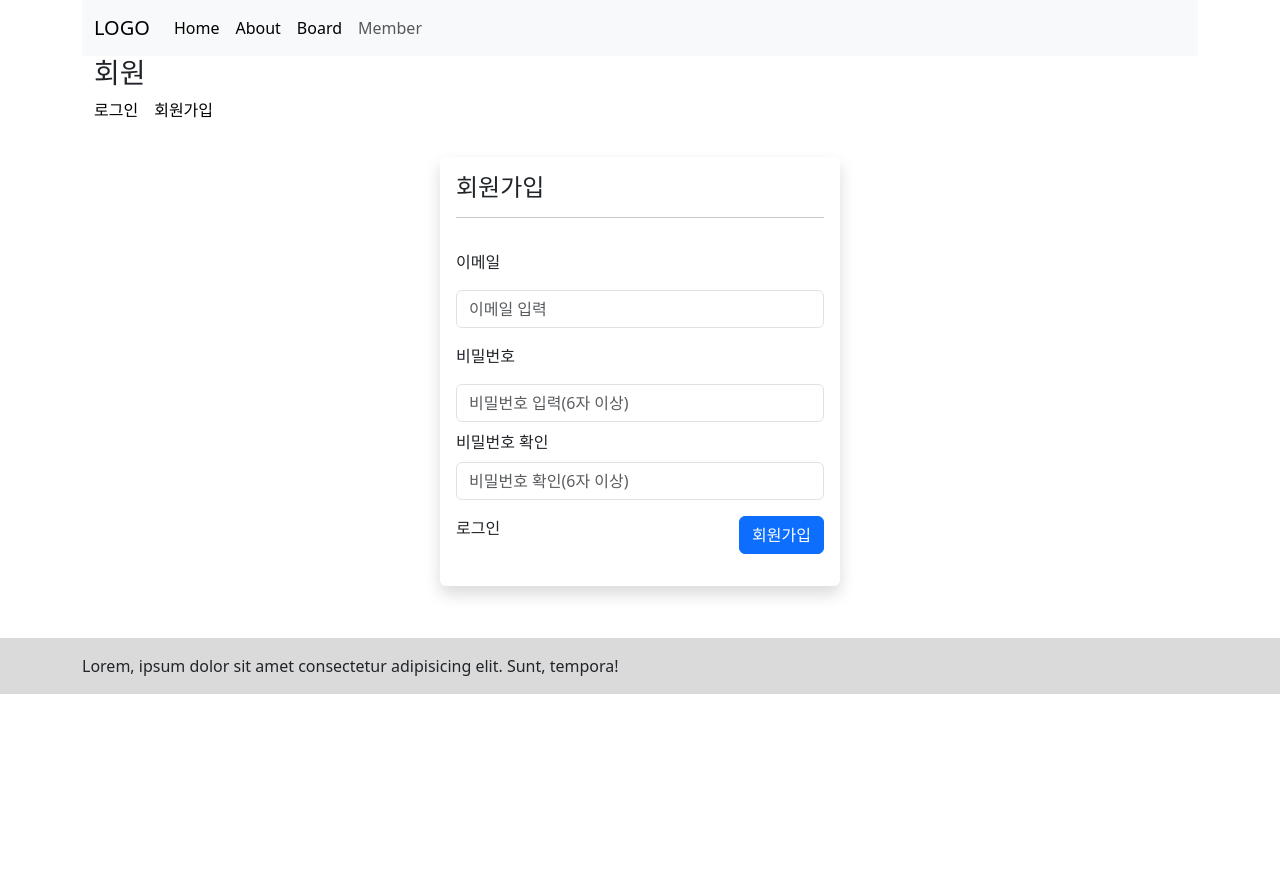
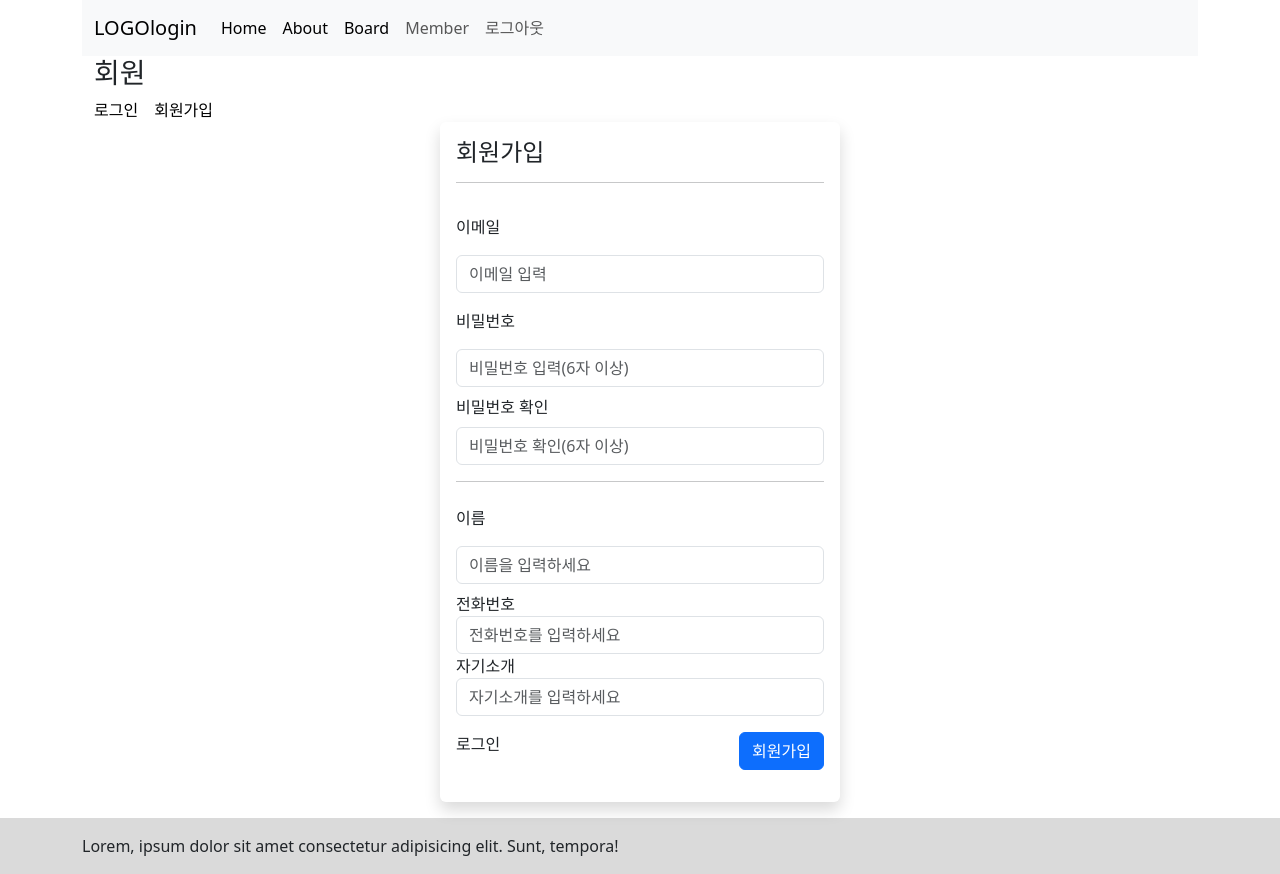
Before and after one commit to kartia01/2025testbbs, a React (Vite) app: page /member/signup in a window 1280 px wide. Before the commit the page ends 800 px from the top, so only its background shows below. Built offline with nearby package versions, Linux system fonts and the light colour scheme; no server answers.

Commit message:
testdb09

```diff
--- a/src/App.jsx
+++ b/src/App.jsx
@@ -5,15 +5,17 @@ import AboutComp from './components/about/AboutComp';
 import BoardComp from './components/Board/BoardComp';
 import MemberComp from './components/Member/MemberComp';
 import { ToastContainer } from 'react-toastify';
+import { useUser} from './components/context/UserContext';
 
 function App() {
+  const text = useUser();
   return (
       <BrowserRouter>
         <div className="container">
           <nav className="navbar navbar-expand-lg bg-body-tertiary">
             <div className="container">
               <a className="navbar-brand" href="#">
-              LOGO
+                LOGO{text}
               </a>
               <button
                 className="navbar-toggler"
@@ -51,6 +53,9 @@ function App() {
                       Member
                     </Link>
                   </li>
+                  <li>
+                    <Link className="nav-link">로그아웃</Link>
+                  </li>
                 </ul>
               </div>
             </div>
--- a/src/components/HomeComp.jsx
+++ b/src/components/HomeComp.jsx
@@ -1,41 +1,25 @@
-import React from 'react'
-import "../App.css";
-import "../swiper-bundle.min.css";
-import "../../swiper-bundle.min.js";
-import { Navigation } from "swiper/modules";
-import { Swiper, SwiperSlide } from "swiper/react";
-
+import React from 'react';
+import '../App.css';
+import '../swiper-bundle.min.css';
+import '../../swiper-bundle.min.js';
+import { Navigation } from 'swiper/modules';
+import { Swiper, SwiperSlide } from 'swiper/react';
 
 function HomeComp() {
   return (
     <div>
       <h3>HomeComp</h3>
-      <Swiper
-            navigation={true}
-            modules={[Navigation]}
-            className="mySwiper"
-            style={{ height: "400px" }}
-          >
-            <SwiperSlide className="d-flex justify-content-center align-item-center">
-              Slide 1
-            </SwiperSlide>
-            <SwiperSlide className="d-flex justify-content-center align-item-center">
-              Slide 2
-            </SwiperSlide>
-            <SwiperSlide className="d-flex justify-content-center align-item-center">
-              Slide 3
-            </SwiperSlide>
-            <SwiperSlide className="d-flex justify-content-center align-item-center">
-              Slide 4
-            </SwiperSlide>
-            <SwiperSlide className="d-flex justify-content-center align-item-center">
-              Slide 5
-            </SwiperSlide>
-          </Swiper>
+      <Swiper navigation={true} modules={[Navigation]} className="mySwiper" style={{ height: '400px' }} loop="true">
+        <SwiperSlide className="d-flex justify-content-center align-item-center">Slide 1</SwiperSlide>
+        <SwiperSlide className="d-flex justify-content-center align-item-center">Slide 2</SwiperSlide>
+        <SwiperSlide className="d-flex justify-content-center align-item-center">Slide 3</SwiperSlide>
+        <SwiperSlide className="d-flex justify-content-center align-item-center">Slide 4</SwiperSlide>
+        <SwiperSlide className="d-flex justify-content-center align-item-center">Slide 5</SwiperSlide>
+      </Swiper>
 
-          <div className="container">footer</div>
+      <div className="container">footer</div>
     </div>
-  )
+  );
 }
 
-export default HomeComp
+export default HomeComp;
--- a/src/components/Member/SignUpComp.jsx
+++ b/src/components/Member/SignUpComp.jsx
@@ -1,5 +1,5 @@
 import React, { useState } from 'react';
-import { Link } from 'react-router-dom';
+import { Link, Navigate } from 'react-router-dom';
 import supabase from '../../utils/supabase';
 import { toast } from 'react-toastify';
 
@@ -8,6 +8,9 @@ function SignUpComp() {
     useremail: '',
     userpwd: '',
     userpwd1: '',
+    name: '',
+    phone: '',
+    text: '',
   });
 
   const [errorM, setErrorM] = useState('');
@@ -54,16 +57,31 @@ function SignUpComp() {
 
     setLoading(true);
 
-    const { error } = await supabase.auth.signUp({
+    const { data, error } = await supabase.auth.signUp({
       email: formData.useremail,
       password: formData.userpwd,
     });
 
+    console.log(data);
+
     if (!error) {
+      console.log(data.user.id);
+      const { error } = await supabase
+        .from('user_table')
+        .insert([{ id: data.user.id, name: formData.name, phone: formData.phone, text: formData.text }])
+        .select();
+
+      if (!error) {
         toast();
-      alert('회원가입완료');
+        alert('회원가입완료');
+        Navigate('/');
+      } else {
+        toast('가입안됨');
+        setLoading('false');
+      }
     } else {
       alert('가입안함');
+      setLoading('false');
     }
   };
 
@@ -121,6 +139,51 @@ function SignUpComp() {
               disabled={loading}
             />
           </div>
+          <hr />
+          <div>
+            <label htmlFor="name" className="label-control my-2">
+              이름{formData.name}
+            </label>
+            <input
+              type="text"
+              name="name"
+              id="name"
+              placeholder="이름을 입력하세요"
+              className="form-control my-2"
+              onChange={eventHandler}
+              required
+              disabled={loading}
+            />
+          </div>
+
+          <div>
+            <label htmlFor="name">전화번호</label>
+            <input
+              type="text"
+              name="phone"
+              id="phone"
+              placeholder="전화번호를 입력하세요"
+              className="form-control"
+              onChange={eventHandler}
+              required
+              disabled={loading}
+            />
+          </div>
+
+          <div>
+            <label htmlFor="name">자기소개</label>
+            <input
+              type="text"
+              name="text"
+              id="text"
+              placeholder="자기소개를 입력하세요"
+              className="form-control"
+              onChange={eventHandler}
+              required
+              disabled={loading}
+            />
+          </div>
+
           <div className="py-3 d-flex justify-content-between">
             <div>
               <Link to="/member/signin" className="nav-link">
--- a/src/components/about/AboutComp.jsx
+++ b/src/components/about/AboutComp.jsx
@@ -2,22 +2,24 @@ import React from 'react';
 import { NavLink, Route, Routes } from 'react-router-dom';
 import ComComp from './ComComp';
 import HistoryComp from './HistoryComp';
+import { useUser } from '../context/UserContext';
 
 function AboutComp() {
+  const text = useUser();
   return (
     <div className="container">
       <div
         style={{ width: '100%', height: '200px' }}
-        className='d-flex justify-content-center align-items-center bg-info rounded mb-3'
+        className="d-flex justify-content-center align-items-center bg-info rounded mb-3"
       >
-        About
+        About{text}
       </div>
-      <div className='d-flex justify-contents-center gap-3 submenu'>
+      <div className="d-flex justify-contents-center gap-3 submenu">
         <NavLink to="/about/company" className="nav-link">
-            회사소개
+          회사소개
         </NavLink>
         <NavLink to="/about/history" className="nav-link">
-            연혁
+          연혁
         </NavLink>
       </div>
       <Routes>
--- /dev/null
+++ b/src/components/context/UserContext.jsx
@@ -0,0 +1,15 @@
+import { createContext, useContext } from 'react';
+
+const UserContext = createContext();
+
+export const useUser = () => {
+  const context = useContext(UserContext);
+  if (!context) {
+    throw new Error('userPovider 내부에 있어야 해요!!! ');
+  }
+  return context;
+};
+
+export const UserProvider = ({ children }) => {
+  return <UserContext.Provider value="login">{children}</UserContext.Provider>;
+};
--- a/src/main.jsx
+++ b/src/main.jsx
@@ -1,4 +1,9 @@
 import { createRoot } from 'react-dom/client';
 import App from './App.jsx';
+import { UserProvider } from './components/context/UserContext.jsx';
 
-createRoot(document.getElementById('root')).render(<App />);
+createRoot(document.getElementById('root')).render(
+<UserProvider>
+<App />
+</UserProvider>
+);
```
Lines whose indentation alone changed are shown as unchanged.
